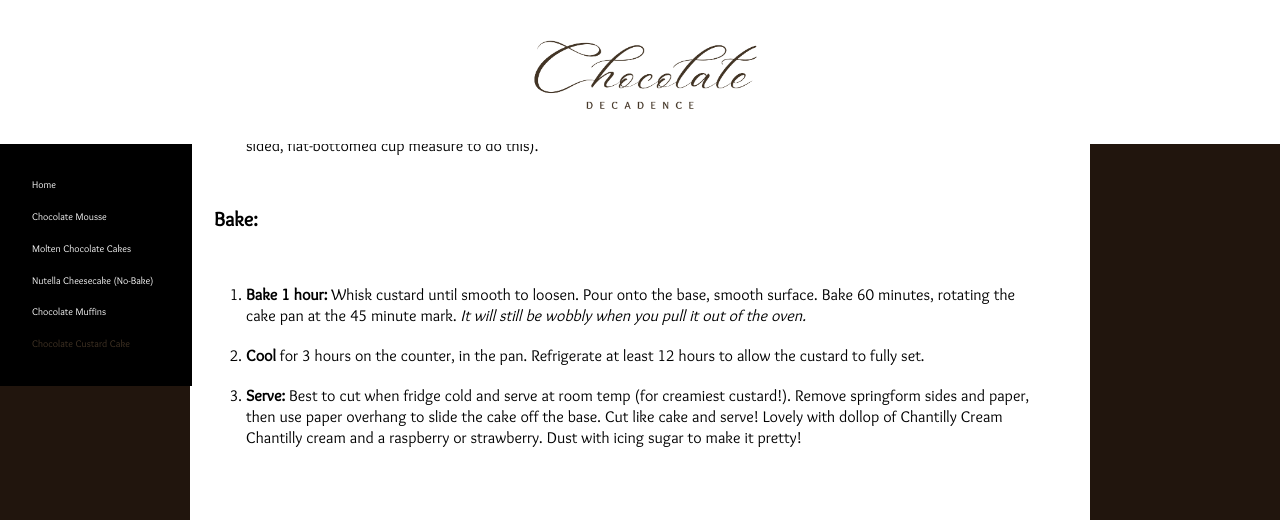
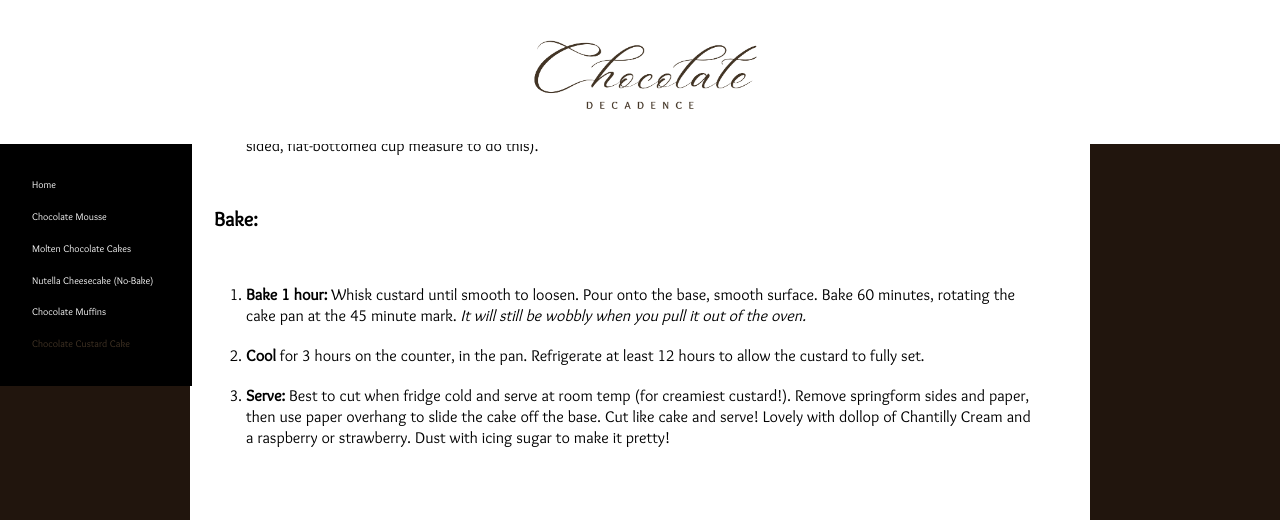
Before and after one commit to nicoleanncarter/recipes, a Jekyll site: the page built from _recipes/white-chocolate-and-raspberry-cheesecake.md, in a window 1280 px wide and 900 px high, scrolled down 1850 px, cut to the strip 0-520 px from the top of the window. Built offline with Jekyll 4.4.1, drawn with Linux system fonts in a browser that asks for light colours.

Commit message:
Update Recipe “white-chocolate-and-raspberry-cheesecake”

```diff
--- a/_recipes/white-chocolate-and-raspberry-cheesecake.md
+++ b/_recipes/white-chocolate-and-raspberry-cheesecake.md
@@ -56,7 +56,7 @@ layout: recipe
 
 1. **Bake 1 hour:** Whisk custard until smooth to loosen. Pour onto the base, smooth surface. Bake 60 minutes, rotating the cake pan at the 45 minute mark. *It will still be wobbly when you pull it out of the oven.*
 2. **Cool** for 3 hours on the counter, in the pan. Refrigerate at least 12 hours to allow the custard to fully set.
-3. **Serve:** Best to cut when fridge cold and serve at room temp (for creamiest custard!). Remove springform sides and paper, then use paper overhang to slide the cake off the base. Cut like cake and serve! Lovely with dollop of Chantilly Cream [Chantilly cream](https://www.recipetineats.com/chantilly-cream-lightly-sweetened-whipped-cream/) and a raspberry or strawberry. Dust with icing sugar to make it pretty!
+3. **Serve:** Best to cut when fridge cold and serve at room temp (for creamiest custard!). Remove springform sides and paper, then use paper overhang to slide the cake off the base. Cut like cake and serve! Lovely with dollop of Chantilly Cream [](https://www.recipetineats.com/chantilly-cream-lightly-sweetened-whipped-cream/)and a raspberry or strawberry. Dust with icing sugar to make it pretty!
 
 
 
```
